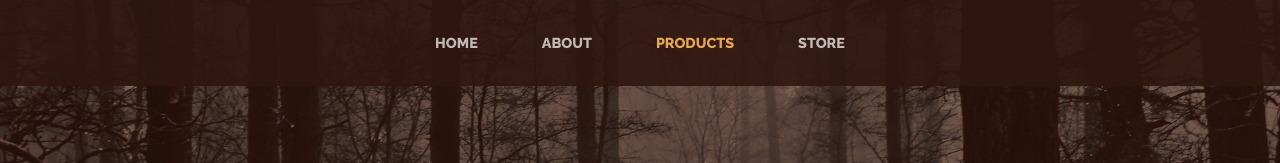
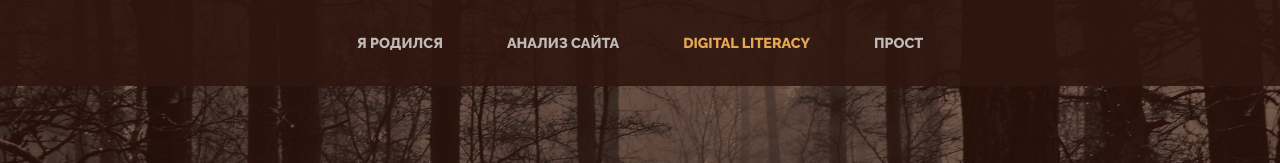
Before and after one commit to utttar/utttar.github.io, a website: page Digital literacy.html in a window 1280 px wide. Shown: the part 274-437 px from the top of the page. Drawn offline with Linux system fonts and the light colour scheme.

Commit message:
Update and rename products.html to Digital literacy.html

```diff
--- a/products.html
+++ b/Digital literacy.html
@@ -39,18 +39,18 @@
       <div class="collapse navbar-collapse" id="navbarResponsive">
         <ul class="navbar-nav mx-auto">
           <li class="nav-item px-lg-4">
-            <a class="nav-link text-uppercase text-expanded" href="index.html">Home
+            <a class="nav-link text-uppercase text-expanded" href="index.html">Я родился
               <span class="sr-only">(current)</span>
             </a>
           </li>
           <li class="nav-item px-lg-4">
-            <a class="nav-link text-uppercase text-expanded" href="about.html">About</a>
+            <a class="nav-link text-uppercase text-expanded" href="Анализ сайта.html">Анализ сайта</a>
           </li>
           <li class="nav-item active px-lg-4">
-            <a class="nav-link text-uppercase text-expanded" href="products.html">Products</a>
+            <a class="nav-link text-uppercase text-expanded" href="Digital literacy.html">Digital literacy</a>
           </li>
           <li class="nav-item px-lg-4">
-            <a class="nav-link text-uppercase text-expanded" href="store.html">Store</a>
+            <a class="nav-link text-uppercase text-expanded" href="Прост.html">Прост</a>
           </li>
         </ul>
       </div>
```
